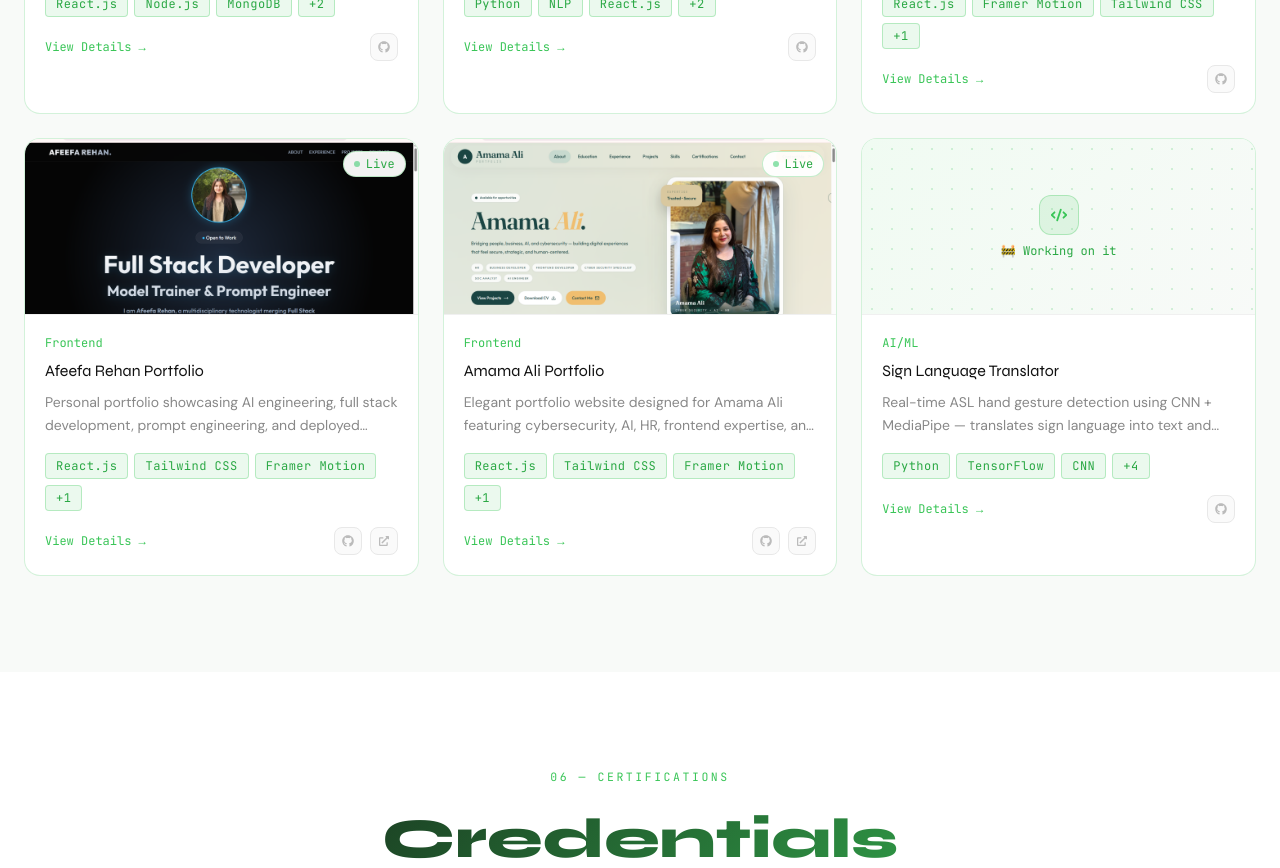
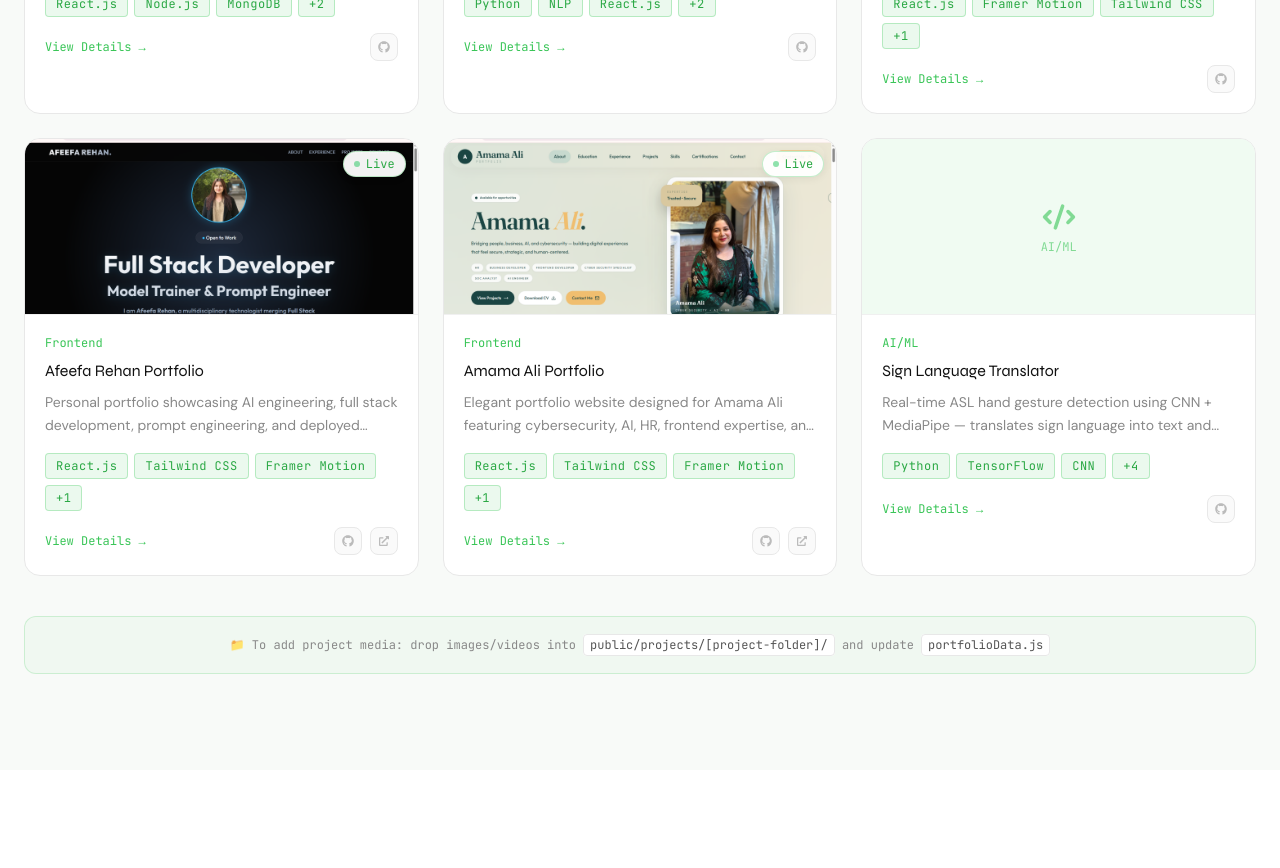
Before and after one commit to AfeefaRehan/My-portfolio-website-, a React (Vite) app: page / in a window 1280 px wide. Shown: the part 6840-7708 px from the top of the page. Built offline with nearby package versions, Linux system fonts and the light colour scheme.

Commit message:
Update Projects.jsx

```diff
--- a/src/components/Projects.jsx
+++ b/src/components/Projects.jsx
@@ -5,9 +5,9 @@ import { HiCode } from "react-icons/hi";
 import { projects } from "../data/portfolioData";
 import { fadeUp, scaleIn, staggerContainer, staggerFast, viewportOnce } from "../animations/variants";
 
-const categories = ["All", "MERN Stack", "AI/ML", "Frontend"];
+const categories = ["All", "Full Stack", "AI/ML", "Data Analytics", "Frontend"];
 
-// ─── Media Carousel ───────────────────────────────────────────────────────────
+// ─── Media carousel (read-only, from static files) ──────────────────────────
 function MediaCarousel({ media }) {
   const [idx, setIdx] = useState(0);
   if (!media || media.length === 0) return null;
@@ -27,12 +27,12 @@ function MediaCarousel({ media }) {
         {media.length > 1 && (
           <>
             <button onClick={prev}
-              className="absolute left-2 top-1/2 -translate-y-1/2 w-8 h-8 rounded-full flex items-center justify-center shadow-md"
+              className="absolute left-2 top-1/2 -translate-y-1/2 w-8 h-8 rounded-full flex items-center justify-center shadow-md transition-all"
               style={{ background: "rgba(255,255,255,0.92)", color: "#333", border: "1px solid #ddd" }}>
               <FaChevronLeft size={12} />
             </button>
             <button onClick={next}
-              className="absolute right-2 top-1/2 -translate-y-1/2 w-8 h-8 rounded-full flex items-center justify-center shadow-md"
+              className="absolute right-2 top-1/2 -translate-y-1/2 w-8 h-8 rounded-full flex items-center justify-center shadow-md transition-all"
               style={{ background: "rgba(255,255,255,0.92)", color: "#333", border: "1px solid #ddd" }}>
               <FaChevronRight size={12} />
             </button>
@@ -56,9 +56,11 @@ function MediaCarousel({ media }) {
   );
 }
 
-// ─── Modal ────────────────────────────────────────────────────────────────────
+// ─── Modal ───────────────────────────────────────────────────────────────────
 function ProjectModal({ project, onClose }) {
-  const borderCol = "rgba(57,197,87,0.25)";
+  const isGreen = project.color === "green";
+  const accent = "#39C557";
+  const borderCol = isGreen ? "rgba(57,197,87,0.25)" : "#e0e0e0";
 
   return (
     <motion.div initial={{ opacity: 0 }} animate={{ opacity: 1 }} exit={{ opacity: 0 }}
@@ -81,33 +83,24 @@ function ProjectModal({ project, onClose }) {
             <h3 className="font-display font-800 text-2xl" style={{ color: "#111" }}>{project.title}</h3>
           </div>
           <button onClick={onClose}
-            className="w-9 h-9 rounded-xl flex items-center justify-center border flex-shrink-0"
+            className="w-9 h-9 rounded-xl flex items-center justify-center border transition-colors flex-shrink-0"
             style={{ border: "1px solid #e8e8e8", color: "#aaa", background: "#fafafa" }}>
             <FaTimes size={13} />
           </button>
         </div>
 
         <div className="p-6 space-y-5">
-          {/* Carousel or Working on it */}
+          {/* Carousel or placeholder */}
           {project.media && project.media.length > 0 ? (
             <MediaCarousel media={project.media} />
           ) : (
-            <div className="h-44 rounded-xl flex items-center justify-center border mb-4 relative overflow-hidden"
-              style={{ background: "linear-gradient(135deg, #f0fbf2 0%, #f8faf8 100%)", borderColor: "rgba(57,197,87,0.2)" }}>
-              <div className="absolute inset-0 opacity-20"
-                style={{
-                  backgroundImage: "radial-gradient(circle, #39C557 1px, transparent 1px)",
-                  backgroundSize: "20px 20px"
-                }} />
-              <div className="absolute w-24 h-24 rounded-full opacity-10 animate-ping"
-                style={{ background: "#39C557" }} />
-              <div className="text-center relative z-10">
-                <div className="w-12 h-12 rounded-2xl flex items-center justify-center mx-auto mb-3"
-                  style={{ background: "rgba(57,197,87,0.12)", border: "1.5px solid rgba(57,197,87,0.3)" }}>
-                  <HiCode size={22} style={{ color: "#39C557" }} />
-                </div>
-                <p className="text-xs font-mono font-600 mb-1" style={{ color: "#2aa844" }}>🚧 Working on it</p>
-                <p className="text-xs font-mono" style={{ color: "#aaa" }}>Media coming soon</p>
+            <div className="h-44 rounded-xl flex items-center justify-center border mb-4"
+              style={{ background: "#f8faf8", borderColor: "rgba(57,197,87,0.15)" }}>
+              <div className="text-center" style={{ color: "#bbb" }}>
+                <HiCode size={32} className="mx-auto mb-2" />
+                <span className="text-xs font-mono">
+                  Add media to <code className="bg-gray-100 px-1 rounded">public/projects/{project.folder}/</code>
+                </span>
               </div>
             </div>
           )}
@@ -115,6 +108,51 @@ function ProjectModal({ project, onClose }) {
           <p className="font-body text-sm leading-relaxed" style={{ color: "#666" }}>
             {project.longDescription}
           </p>
+
+          {/* Results (only rendered when a project provides metrics) */}
+          {project.metrics && (
+            <div>
+              <h4 className="font-mono text-xs uppercase tracking-widest mb-3" style={{ color: "#bbb" }}>Results</h4>
+              <div className="space-y-4">
+                {[project.metrics.classification, project.metrics.regression].filter(Boolean).map((m, mi) => (
+                  <div key={mi} className="rounded-xl border overflow-hidden" style={{ borderColor: "#eee" }}>
+                    <div className="px-3 py-2 text-xs font-mono" style={{ background: "#f8faf8", color: "#555", borderBottom: "1px solid #f0f0f0" }}>
+                      {m.title}
+                    </div>
+                    <table className="w-full text-sm font-body">
+                      <thead>
+                        <tr>
+                          {m.headers.map((h, hi) => (
+                            <th key={hi} className="text-left px-3 py-2"
+                              style={{ color: "#999", fontSize: "11px", fontWeight: 600, background: "#fcfcfc", textTransform: "uppercase", letterSpacing: "0.05em" }}>
+                              {h}
+                            </th>
+                          ))}
+                        </tr>
+                      </thead>
+                      <tbody>
+                        {m.rows.map((r, ri) => (
+                          <tr key={ri} style={{ borderTop: "1px solid #f5f5f5" }}>
+                            {r.map((c, ci) => (
+                              <td key={ci} className="px-3 py-1.5"
+                                style={{ color: ci === 0 ? "#777" : "#222", fontWeight: ci === 1 ? 700 : 400 }}>
+                                {c}
+                              </td>
+                            ))}
+                          </tr>
+                        ))}
+                      </tbody>
+                    </table>
+                    <div className="px-3 py-2 text-xs font-mono flex items-center gap-2"
+                      style={{ background: "rgba(57,197,87,0.06)", color: "#2aa844", borderTop: "1px solid #f0f0f0" }}>
+                      <span className="w-1.5 h-1.5 rounded-full" style={{ background: "#39C557" }} />
+                      Best performer: {m.winner}
+                    </div>
+                  </div>
+                ))}
+              </div>
+            </div>
+          )}
 
           {/* Tech */}
           <div>
@@ -146,7 +184,7 @@ function ProjectModal({ project, onClose }) {
             {project.live && project.live !== "#" && (
               <a href={project.live} target="_blank" rel="noreferrer"
                 className="btn-primary flex items-center gap-2 text-sm flex-1 justify-center">
-                <FaExternalLinkAlt size={11} /> Live Site
+                <span className="flex items-center gap-2"><FaExternalLinkAlt size={11} /> Live Site</span>
               </a>
             )}
           </div>
@@ -156,14 +194,12 @@ function ProjectModal({ project, onClose }) {
   );
 }
 
-// ─── Main ─────────────────────────────────────────────────────────────────────
+// ─── Main ────────────────────────────────────────────────────────────────────
 export default function Projects() {
   const [filter, setFilter] = useState("All");
   const [selected, setSelected] = useState(null);
 
-  const filtered = filter === "All"
-    ? projects
-    : projects.filter(p => p.category === filter);
+  const filtered = filter === "All" ? projects : projects.filter(p => p.category === filter);
 
   return (
     <section id="projects" className="py-24 relative" style={{ background: "#f8faf8" }}>
@@ -178,7 +214,8 @@ export default function Projects() {
         </motion.div>
 
         {/* Filter tabs */}
-        <div className="flex flex-wrap gap-2 justify-center mb-10">
+        <motion.div initial={{ opacity: 0, y: 20 }} whileInView={{ opacity: 1, y: 0 }} viewport={viewportOnce}
+          className="flex flex-wrap gap-2 justify-center mb-10">
           {categories.map(cat => (
             <button key={cat} onClick={() => setFilter(cat)}
               className="px-4 py-2 rounded-lg text-sm font-mono transition-all duration-200"
@@ -188,55 +225,44 @@ export default function Projects() {
               {cat}
             </button>
           ))}
-        </div>
+        </motion.div>
 
-        {/* ── Grid — NO AnimatePresence/layout to fix disappearing bug ── */}
-        <div className="grid md:grid-cols-2 lg:grid-cols-3 gap-6">
+        {/* Grid */}
+        <motion.div variants={staggerFast} initial="hidden" whileInView="visible" viewport={viewportOnce}
+          className="grid md:grid-cols-2 lg:grid-cols-3 gap-6">
+          <AnimatePresence mode="popLayout">
             {filtered.map(project => {
+              const isGreen = project.color === "green";
               const firstMedia = project.media && project.media[0];
+
               return (
-              <motion.div
-                key={project.id}
-                initial={{ opacity: 0, y: 20 }}
-                animate={{ opacity: 1, y: 0 }}
-                transition={{ duration: 0.3 }}
+                <motion.div key={project.id} variants={scaleIn} layout exit={{ opacity: 0, scale: 0.85 }}
                   className="card rounded-2xl overflow-hidden cursor-pointer group"
-                style={{ borderColor: "rgba(57,197,87,0.22)" }}
                   onClick={() => setSelected(project)}>
 
                   {/* Thumbnail */}
                   <div className="h-44 overflow-hidden relative"
-                  style={{ background: "#f0fbf2", borderBottom: "1px solid #f0f0f0" }}>
+                    style={{ background: isGreen ? "#f0fbf2" : "#f8f8f8", borderBottom: "1px solid #f0f0f0" }}>
                     {firstMedia ? (
                       firstMedia.type === "video"
                         ? <video src={firstMedia.src} className="w-full h-full object-cover" muted />
                         : <img src={firstMedia.src} alt={project.title} className="w-full h-full object-cover group-hover:scale-105 transition-transform duration-500" />
                     ) : (
-                    <div className="w-full h-full flex flex-col items-center justify-center relative overflow-hidden"
-                      style={{ background: "linear-gradient(135deg, #f0fbf2 0%, #f8faf8 100%)" }}>
-                      <div className="absolute inset-0 opacity-20"
-                        style={{
-                          backgroundImage: "radial-gradient(circle, #39C557 1px, transparent 1px)",
-                          backgroundSize: "20px 20px"
-                        }} />
-                      <div className="w-10 h-10 rounded-xl flex items-center justify-center mb-2 relative z-10"
-                        style={{ background: "rgba(57,197,87,0.12)", border: "1.5px solid rgba(57,197,87,0.3)" }}>
-                        <HiCode size={18} style={{ color: "#39C557" }} />
-                      </div>
-                      <p className="text-xs font-mono relative z-10" style={{ color: "#2aa844" }}>🚧 Working on it</p>
+                      <div className="w-full h-full flex flex-col items-center justify-center"
+                        style={{ color: isGreen ? "#39C557" : "#ccc" }}>
+                        <HiCode size={36} className="mb-1 opacity-60" />
+                        <span className="text-xs font-mono opacity-60">{project.category}</span>
                       </div>
                     )}
-
                     {/* Live badge */}
                     {project.live && project.live !== "#" && (
                       <div className="absolute top-3 right-3 flex items-center gap-1.5 px-2.5 py-1 rounded-full"
-                      style={{ background: "rgba(255,255,255,0.95)", border: "1px solid rgba(57,197,87,0.3)" }}>
+                        style={{ background: "rgba(255,255,255,0.95)", border: "1px solid rgba(57,197,87,0.3)", boxShadow: "0 2px 8px rgba(0,0,0,0.06)" }}>
                         <span className="w-1.5 h-1.5 rounded-full bg-green-500 animate-pulse" />
                         <span className="text-xs font-mono" style={{ color: "#2aa844" }}>Live</span>
                       </div>
                     )}
-
-                  {/* Media count */}
+                    {/* Media count badge */}
                     {project.media && project.media.length > 1 && (
                       <div className="absolute bottom-2 right-2 px-2 py-0.5 rounded text-xs font-mono"
                         style={{ background: "rgba(255,255,255,0.9)", color: "#888", border: "1px solid #eee" }}>
@@ -246,7 +272,9 @@ export default function Projects() {
                   </div>
 
                   <div className="p-5">
-                  <span className="text-xs font-mono mb-2 block" style={{ color: "#39C557" }}>{project.category}</span>
+                    <div className="flex items-center gap-2 mb-2">
+                      <span className="text-xs font-mono" style={{ color: "#39C557" }}>{project.category}</span>
+                    </div>
                     <h3 className="font-display font-700 text-base mb-2" style={{ color: "#111" }}>{project.title}</h3>
                     <p className="text-sm font-body leading-relaxed mb-4 line-clamp-2" style={{ color: "#888" }}>
                       {project.description}
@@ -255,23 +283,19 @@ export default function Projects() {
                       {project.tech.slice(0, 3).map(t => (
                         <span key={t} className="tag text-xs">{t}</span>
                       ))}
-                    {project.tech.length > 3 && (
-                      <span className="tag text-xs">+{project.tech.length - 3}</span>
-                    )}
+                      {project.tech.length > 3 && <span className="tag text-xs">+{project.tech.length - 3}</span>}
                     </div>
                     <div className="flex items-center justify-between">
                       <span className="text-xs font-mono" style={{ color: "#39C557" }}>View Details →</span>
                       <div className="flex gap-2">
-                      <a href={project.github} target="_blank" rel="noreferrer"
-                        onClick={e => e.stopPropagation()}
-                        className="w-7 h-7 rounded-lg flex items-center justify-center border"
+                        <a href={project.github} target="_blank" rel="noreferrer" onClick={e => e.stopPropagation()}
+                          className="w-7 h-7 rounded-lg flex items-center justify-center border transition-colors"
                           style={{ border: "1px solid #e8e8e8", color: "#bbb", background: "#fafafa" }}>
                           <FaGithub size={12} />
                         </a>
-                      {project.live && project.live !== "#" && (
-                        <a href={project.live} target="_blank" rel="noreferrer"
-                          onClick={e => e.stopPropagation()}
-                          className="w-7 h-7 rounded-lg flex items-center justify-center border"
+                        {project.live !== "#" && (
+                          <a href={project.live} target="_blank" rel="noreferrer" onClick={e => e.stopPropagation()}
+                            className="w-7 h-7 rounded-lg flex items-center justify-center border transition-colors"
                             style={{ border: "1px solid #e8e8e8", color: "#bbb", background: "#fafafa" }}>
                             <FaExternalLinkAlt size={10} />
                           </a>
@@ -282,7 +306,20 @@ export default function Projects() {
                 </motion.div>
               );
             })}
-        </div>
+          </AnimatePresence>
+        </motion.div>
+
+        {/* Instruction */}
+        <motion.div initial={{ opacity: 0 }} whileInView={{ opacity: 1 }} viewport={viewportOnce}
+          className="mt-10 text-center p-5 rounded-xl border" style={{ borderColor: "rgba(57,197,87,0.2)", background: "rgba(57,197,87,0.04)" }}>
+          <p className="text-xs font-mono" style={{ color: "#888" }}>
+            📁 To add project media: drop images/videos into{" "}
+            <code className="px-1.5 py-0.5 rounded text-xs" style={{ background: "#fff", border: "1px solid #e8e8e8", color: "#555" }}>
+              public/projects/[project-folder]/
+            </code>{" "}
+            and update <code className="px-1.5 py-0.5 rounded text-xs" style={{ background: "#fff", border: "1px solid #e8e8e8", color: "#555" }}>portfolioData.js</code>
+          </p>
+        </motion.div>
       </div>
 
       <AnimatePresence>
```
Lines whose indentation alone changed are shown as unchanged.
